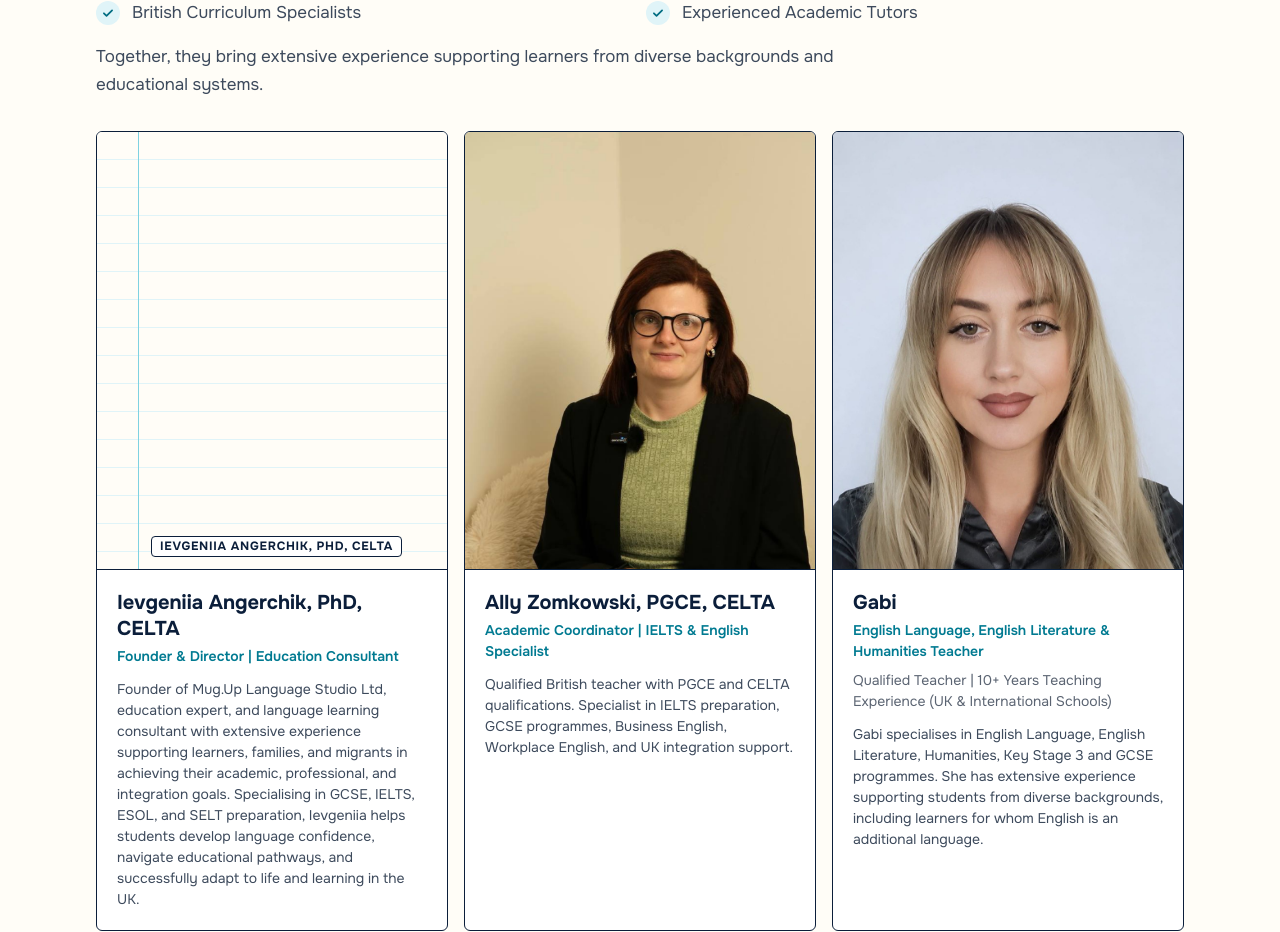
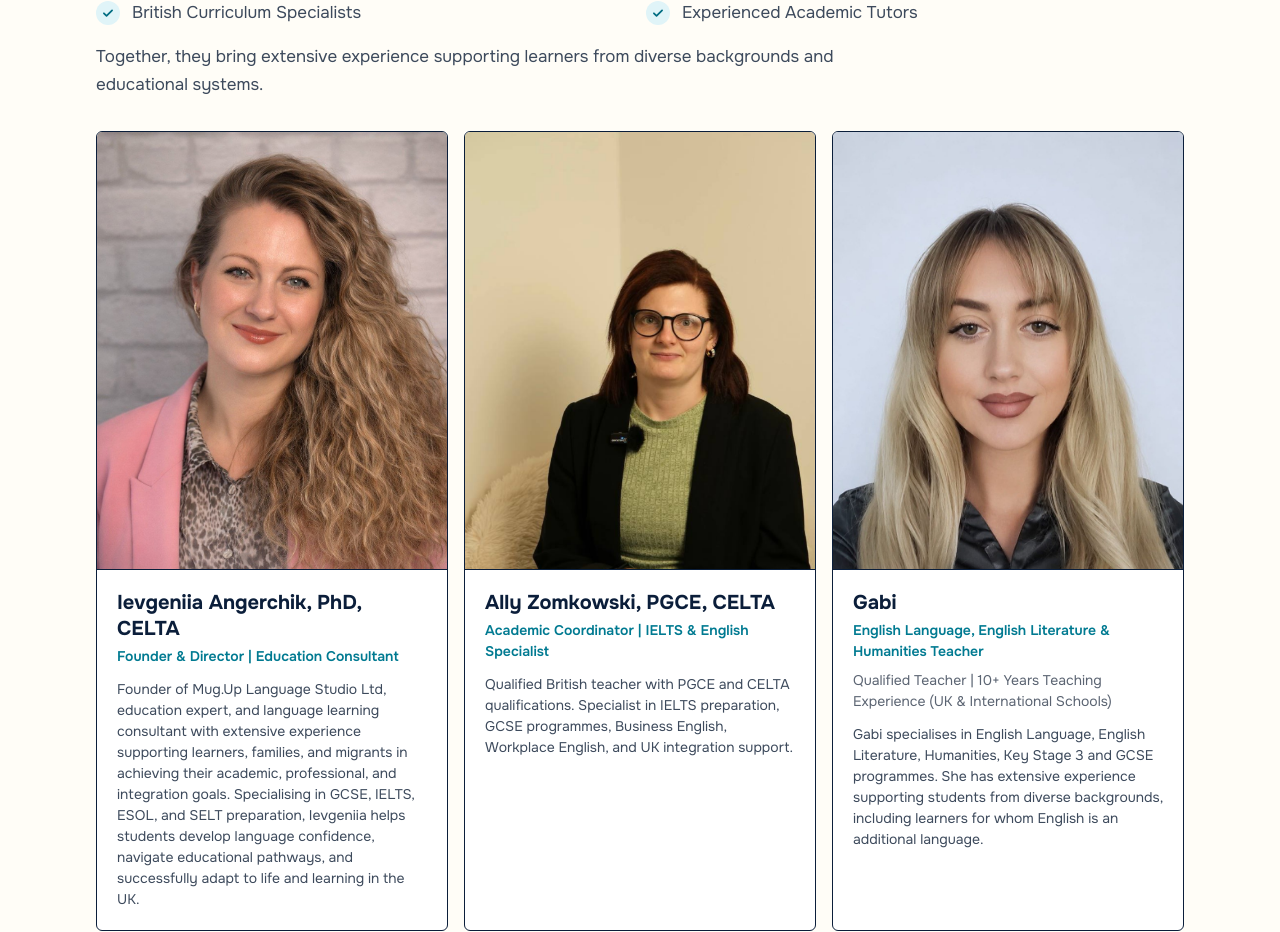
Before and after one commit to Intrao-Tech/MugUp, a Next.js app: page /en/about in a window 1280 px wide. Shown: the part 5480-6412 px from the top of the page. Built offline with nearby package versions, Linux system fonts and the light colour scheme.

Commit message:
Add Ievgeniia's photo (client, 17 Aug) to Home + About team cards, EN+UA

```diff
--- a/src/content/en/about.ts
+++ b/src/content/en/about.ts
@@ -200,6 +200,7 @@ export const page: Page = {
           members: [
             {
               name: "Ievgeniia Angerchik, PhD, CELTA",
+              photo: "/images/team/ievgeniia.jpg",
               role: "Founder & Director | Education Consultant",
               bio: "Founder of Mug.Up Language Studio Ltd, education expert, and language learning consultant with extensive experience supporting learners, families, and migrants in achieving their academic, professional, and integration goals. Specialising in GCSE, IELTS, ESOL, and SELT preparation, Ievgeniia helps students develop language confidence, navigate educational pathways, and successfully adapt to life and learning in the UK.",
             },
--- a/src/content/en/home.ts
+++ b/src/content/en/home.ts
@@ -220,6 +220,7 @@ export const page: Page = {
           members: [
             {
               name: "Ievgeniia Angerchik, PhD, CELTA",
+              photo: "/images/team/ievgeniia.jpg",
               role: "Founder & Director | Education Consultant",
               bio: "Founder of Mug.Up Language Studio Ltd, education expert, and language learning consultant with extensive experience supporting learners, families, and migrants in achieving their academic, professional, and integration goals. Specialising in GCSE, IELTS, ESOL, and SELT preparation, Ievgeniia helps students develop language confidence, navigate educational pathways, and successfully adapt to life and learning in the UK.",
             },
--- a/src/content/ua/about.ts
+++ b/src/content/ua/about.ts
@@ -200,6 +200,7 @@ export const page: Page = {
           members: [
             {
               name: "Ievgeniia Angerchik, PhD, CELTA",
+              photo: "/images/team/ievgeniia.jpg",
               role: "Засновниця й директорка | Консультантка з освіти",
               bio: "Засновниця Mug.Up Language Studio Ltd, експертка з освіти та консультантка з вивчення мов із великим досвідом підтримки учнів, родин і мігрантів у досягненні академічних, професійних та інтеграційних цілей. Спеціалізуючись на підготовці до GCSE, IELTS, ESOL і SELT, Ievgeniia допомагає учням здобувати мовну впевненість, орієнтуватися в освітніх траєкторіях та успішно адаптуватися до життя й навчання у Великій Британії.",
             },
--- a/src/content/ua/home.ts
+++ b/src/content/ua/home.ts
@@ -220,6 +220,7 @@ export const page: Page = {
           members: [
             {
               name: "Ievgeniia Angerchik, PhD, CELTA",
+              photo: "/images/team/ievgeniia.jpg",
               role: "Засновниця та директорка | Консультантка з освіти",
               bio: "Засновниця Mug.Up Language Studio Ltd, експертка з освіти та консультантка з вивчення мов із великим досвідом підтримки учнів, родин і мігрантів у досягненні академічних, професійних та інтеграційних цілей. Спеціалізуючись на підготовці до GCSE, IELTS, ESOL і SELT, Євгенія допомагає учням здобувати мовну впевненість, орієнтуватися в освітніх шляхах і успішно адаптуватися до життя й навчання у Великій Британії.",
             },
```
Also changed, not shown: public/images/team/ievgeniia.jpg (added).
